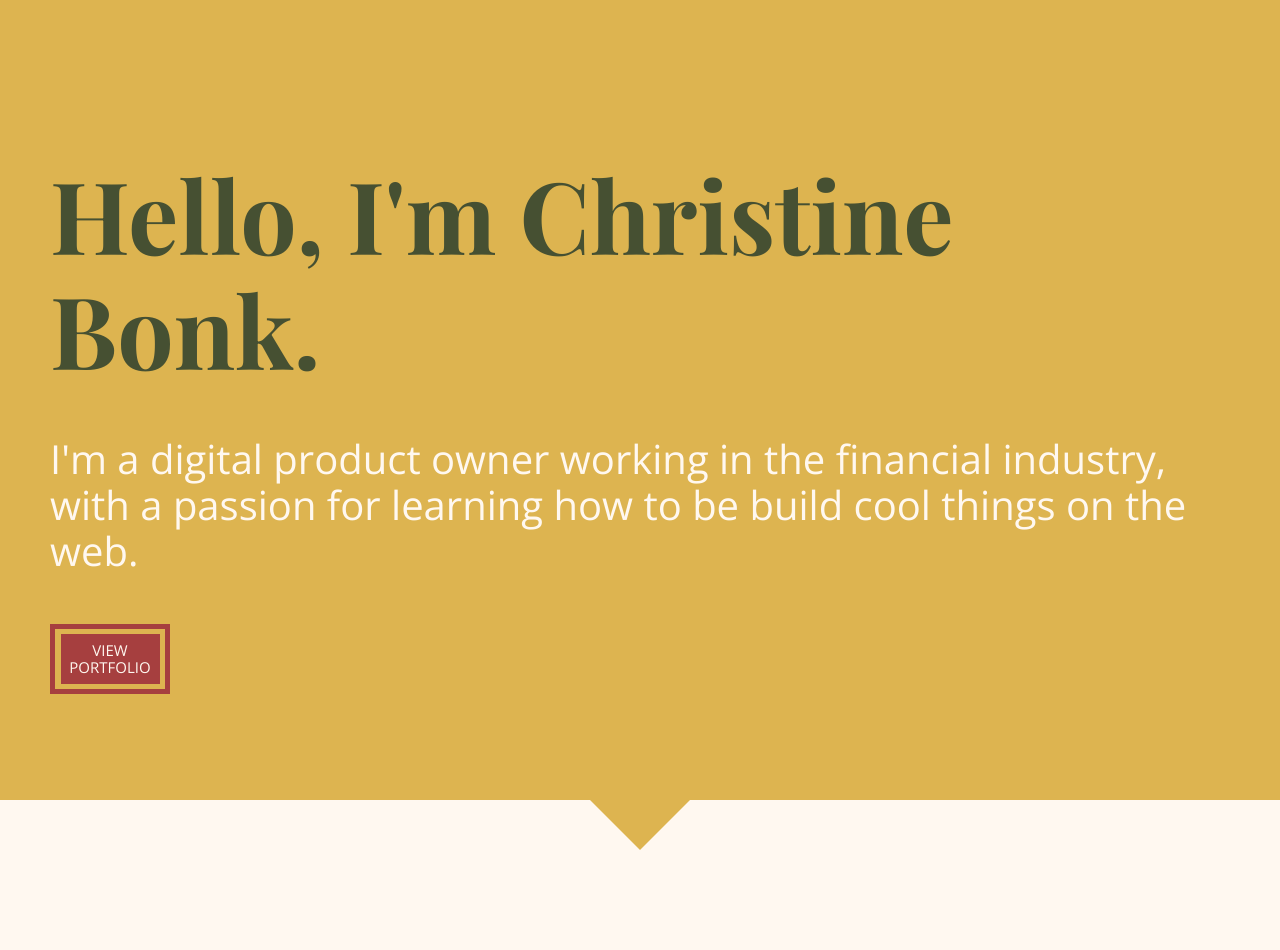
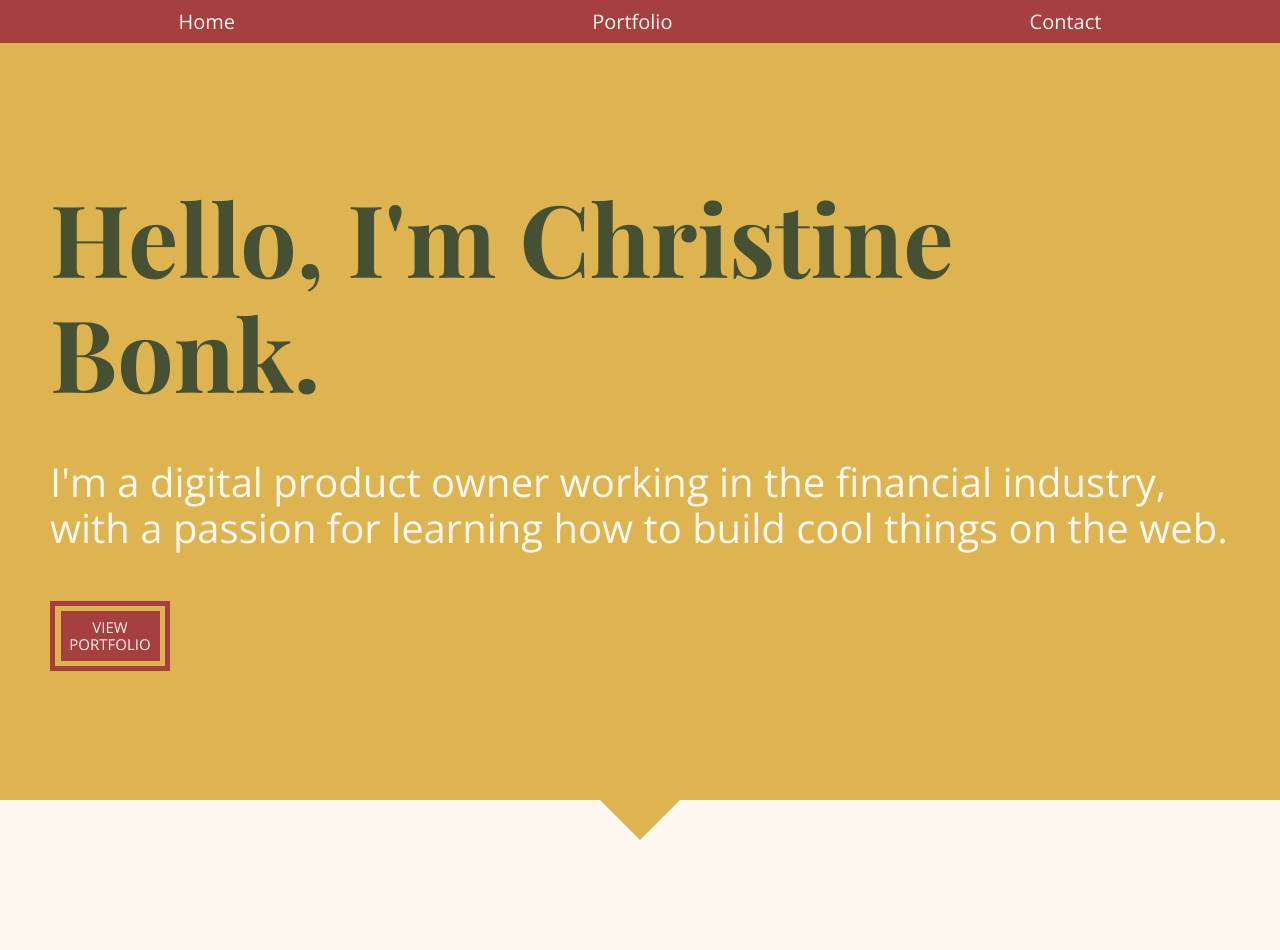
Before and after one commit to christinebonk/portfolio, a plain HTML site: page index.html in a window 1280 px wide. Shown: the top 950 px of the page. Drawn offline with nearby package versions, Linux system fonts and the light colour scheme; some packages are replaced by stand-ins of ours; a script that the page names is missing.

Commit message:
added nav bar

```diff
--- a/assets/css/style.css
+++ b/assets/css/style.css
@@ -9,6 +9,28 @@ html{line-height:1.15;-ms-text-size-adjust:100%;-webkit-text-size-adjust:100%}bo
 html {
 	font-family: 'Open Sans', sans-serif;
 	font-size: 62.5%;
+}
+
+nav {
+	position: fixed;
+	top: 0;
+	left: 0;
+	right: 0;
+	background: #A63F3F;
+	z-index: 3;
+}
+
+nav ul {
+	display: flex;
+	justify-content: space-around;
+	padding: 0px;
+}
+
+nav ul li {
+	list-style-type: none;
+	font-size: 2rem;
+	color: #FFF8F0;
+	text-transform: none;
 }
 
 h1 {
@@ -44,11 +66,6 @@ header {
 	flex-direction: column;
 	justify-content: center;
 }
-
-nav {
-	background: black;
-}
-
 
 header p {
 	font-size: 4rem;
@@ -127,6 +144,7 @@ figcaption {
 
 .portfolio-main-middle {
 	display: flex;
+	justify-content: center;
 	padding: 0px 0px;
 }
 
@@ -225,15 +243,15 @@ div.button-border {
 /*Triange*/
 .triangle {
 	position: absolute;
-	border-top: 50px solid #DDB450;
-	border-bottom: 50px solid transparent;
-	border-right: 50px solid transparent;
-	border-left: 50px solid transparent;
+	border-top: 40px solid #DDB450;
+	border-bottom: 40px solid transparent;
+	border-right: 40px solid transparent;
+	border-left: 40px solid transparent;
 	z-index: 2;
 }
 
 .bottom-triangle {
-	border-top: 50px solid #FFF8F0;
+	border-top: 40px solid #FFF8F0;
 }
 
 /*Contact Me*/
@@ -267,6 +285,21 @@ div.button-border {
 	text-decoration: none;
 
 }
+
+.icon-box i {
+	font-size: 30px;
+	padding: 10px;
+	transition: color 0.3s;
+}
+
+.icon-box i:hover {
+	font-size: 30px;
+	padding: 10px;
+	color: #DDB450;
+}
+
+
+
 
 
 
--- a/index.html
+++ b/index.html
@@ -14,11 +14,16 @@
 <!--Welcome to my website! I love meeting new people, so send me an email at christinebonk@gmail.com and let's grab coffee-->
 <body>
 	<!--Header-->
-	<header>
+	<header id="header">
 		<nav>
+			<ul>
+				<a href="#header"><li>Home</li></a>
+				<a href="#portfolio"><li>Portfolio</li></a>
+				<a href="#contact-me"><li>Contact</li></a>
+			</ul>
 		</nav>
 		<h1>Hello, I'm Christine Bonk.</h1>
-		<p>I'm a digital product owner working in the financial industry, with a passion for learning how to be build cool things on the web.</p>
+		<p>I'm a digital product owner working in the financial industry, with a passion for learning how to build cool things on the web.</p>
 		<!--Button-->
 		<div class="header-bottom">
 			<div class="button-border">
@@ -83,6 +88,10 @@
 				<h2>Contact Me</h2>
 				<p>Email: <a href="mailto:christinebonk@gmail.com">christinebonk@gmail.com</a></p>
 				<p>Phone: <a href="tel:905-251-5819">905-251-5819</a></p>
+				<div class="icon-box">
+					<a href="https://www.linkedin.com/in/christine-bonk-a1257747/"><i class="fa fa-linkedin"></i></a>
+					<a href="https://github.com/christinebonk"><i class="fa fa-github"></i></a>
+				</div>
 			</div>
 		</section>
 	</main>
```
